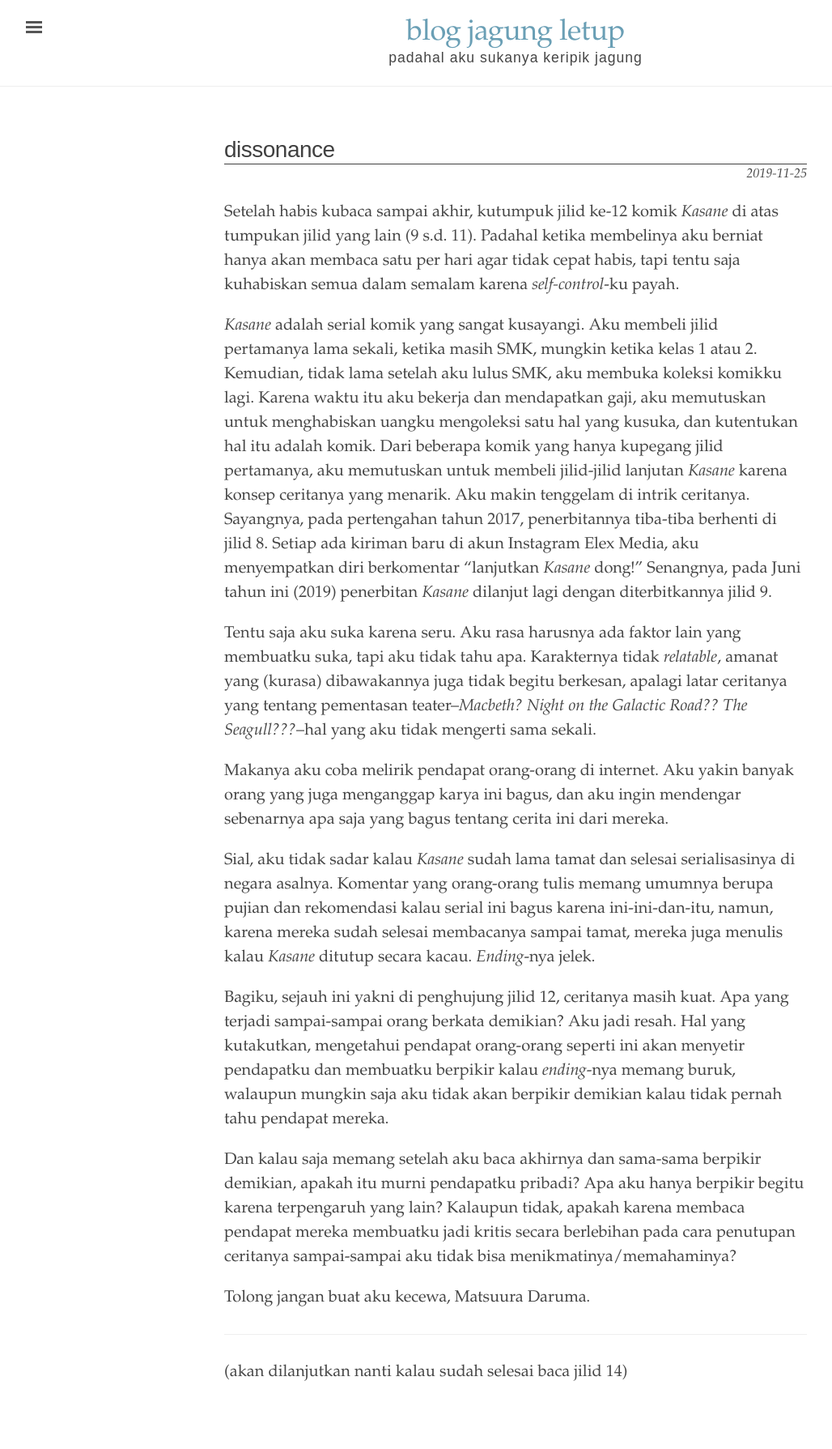
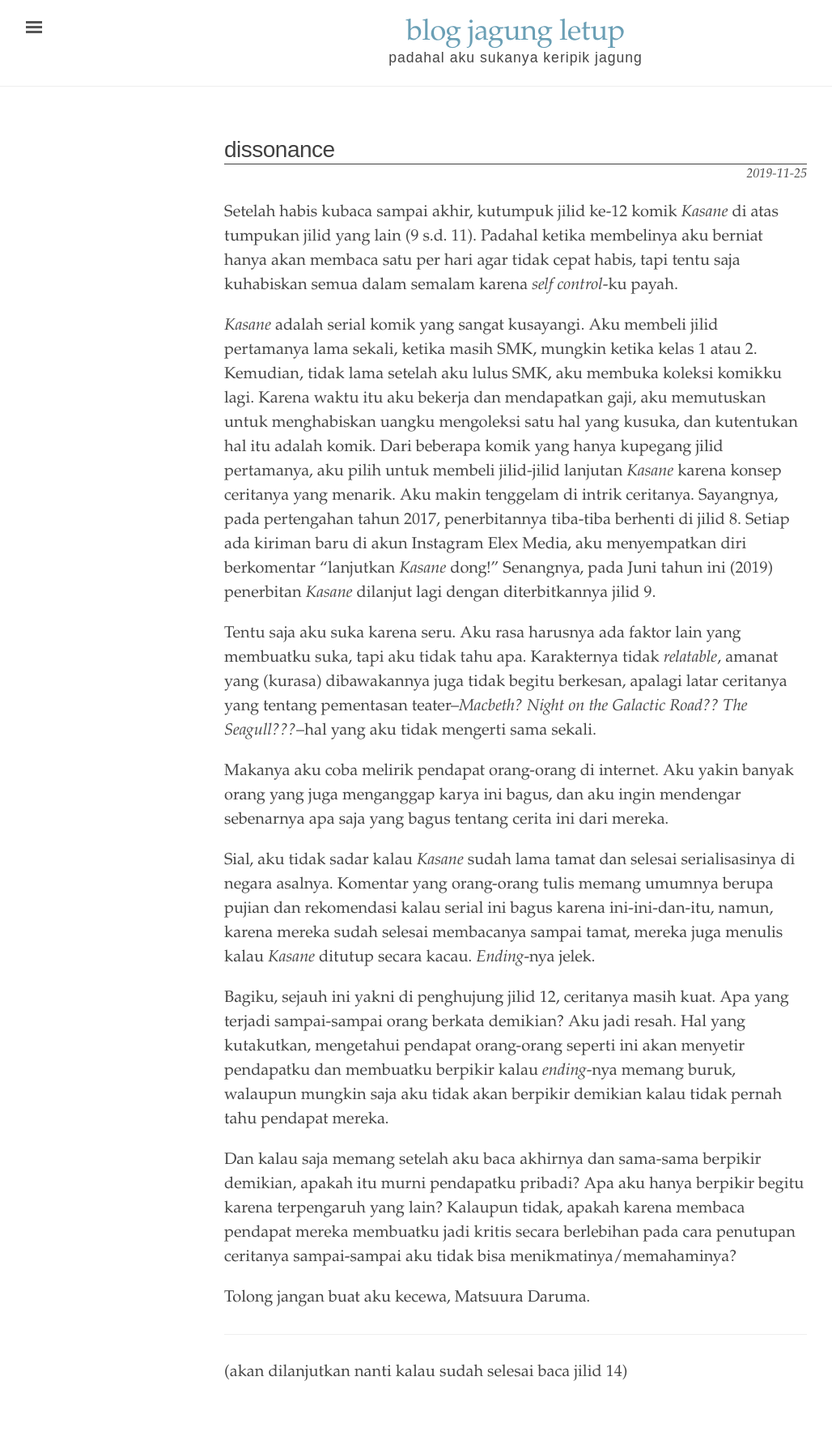
Before and after one commit to hermitpopcorn/blog, a Jekyll site: the page built from _texts/2019-11-25-dissonance.md, in a window 1280 px wide. Shown: the whole page at 81% size, without its empty margins (3-1031 px from the left). Built offline with Jekyll 4.4.1, drawn with Linux system fonts in a browser that asks for light colours.

Commit message:
added post: musik dengan dan tanpa konteks
also changed some words in dissonance

```diff
--- a/_texts/2019-11-25-dissonance.md
+++ b/_texts/2019-11-25-dissonance.md
@@ -3,9 +3,9 @@ layout: post
 title: "dissonance"
 ---
 
-Setelah habis kubaca sampai akhir, kutumpuk jilid ke-12 komik *Kasane* di atas tumpukan jilid yang lain (9 s.d. 11). Padahal ketika membelinya aku berniat hanya akan membaca satu per hari agar tidak cepat habis, tapi tentu saja kuhabiskan semua dalam semalam karena *self-control*-ku payah.
+Setelah habis kubaca sampai akhir, kutumpuk jilid ke-12 komik *Kasane* di atas tumpukan jilid yang lain (9 s.d. 11). Padahal ketika membelinya aku berniat hanya akan membaca satu per hari agar tidak cepat habis, tapi tentu saja kuhabiskan semua dalam semalam karena *self control*-ku payah.
 
-*Kasane* adalah serial komik yang sangat kusayangi. Aku membeli jilid pertamanya lama sekali, ketika masih SMK,  mungkin ketika kelas 1 atau 2. Kemudian, tidak lama setelah aku lulus SMK, aku membuka koleksi komikku lagi. Karena waktu itu aku bekerja dan mendapatkan gaji, aku memutuskan untuk menghabiskan uangku mengoleksi satu hal yang kusuka, dan kutentukan hal itu adalah komik. Dari beberapa komik yang hanya kupegang jilid pertamanya, aku memutuskan untuk membeli jilid-jilid lanjutan *Kasane* karena konsep ceritanya yang menarik. Aku makin tenggelam di intrik ceritanya. Sayangnya, pada pertengahan tahun 2017, penerbitannya tiba-tiba berhenti di jilid 8. Setiap ada kiriman baru di akun Instagram Elex Media, aku menyempatkan diri berkomentar "lanjutkan *Kasane* dong!" Senangnya, pada Juni tahun ini (2019) penerbitan *Kasane* dilanjut lagi dengan diterbitkannya jilid 9.
+*Kasane* adalah serial komik yang sangat kusayangi. Aku membeli jilid pertamanya lama sekali, ketika masih SMK,  mungkin ketika kelas 1 atau 2. Kemudian, tidak lama setelah aku lulus SMK, aku membuka koleksi komikku lagi. Karena waktu itu aku bekerja dan mendapatkan gaji, aku memutuskan untuk menghabiskan uangku mengoleksi satu hal yang kusuka, dan kutentukan hal itu adalah komik. Dari beberapa komik yang hanya kupegang jilid pertamanya, aku pilih untuk membeli jilid-jilid lanjutan *Kasane* karena konsep ceritanya yang menarik. Aku makin tenggelam di intrik ceritanya. Sayangnya, pada pertengahan tahun 2017, penerbitannya tiba-tiba berhenti di jilid 8. Setiap ada kiriman baru di akun Instagram Elex Media, aku menyempatkan diri berkomentar "lanjutkan *Kasane* dong!" Senangnya, pada Juni tahun ini (2019) penerbitan *Kasane* dilanjut lagi dengan diterbitkannya jilid 9.
 
 Tentu saja aku suka karena seru. Aku rasa harusnya ada faktor lain yang membuatku suka, tapi aku tidak tahu apa. Karakternya tidak *relatable*, amanat yang (kurasa) dibawakannya juga tidak begitu berkesan, apalagi latar ceritanya yang tentang pementasan teater--*Macbeth?* *Night on the Galactic Road??* *The Seagull???*--hal yang aku tidak mengerti sama sekali.
 
```
Also changed, not shown: _texts/2020-02-12-musik-dengan-dan-tanpa-konteks.md (added, +28 -0 lines).
